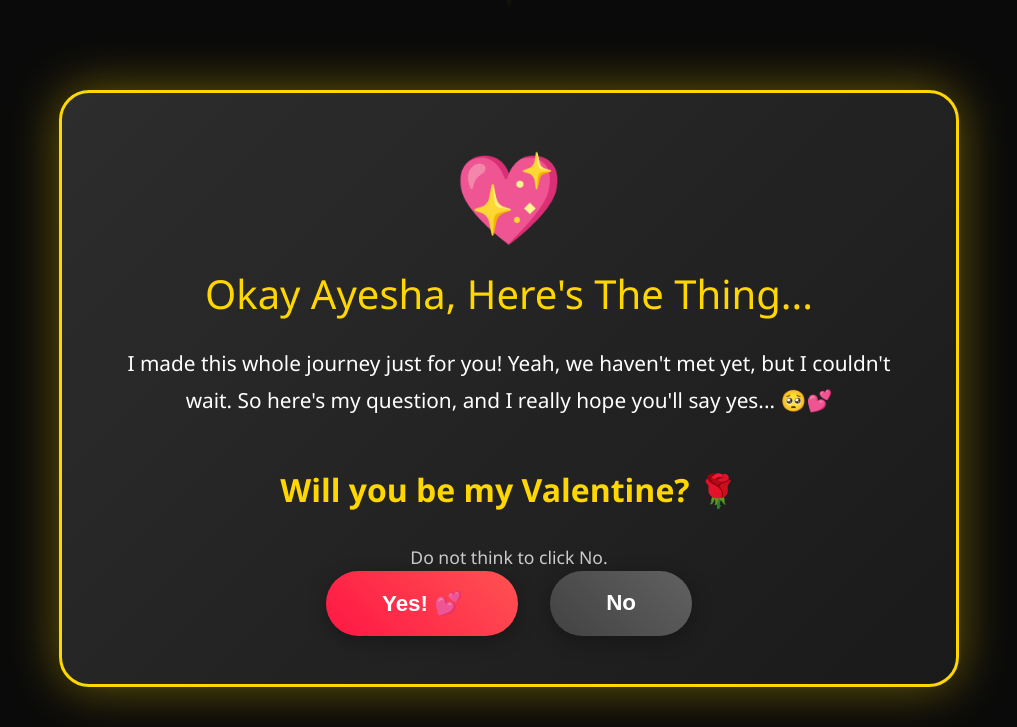
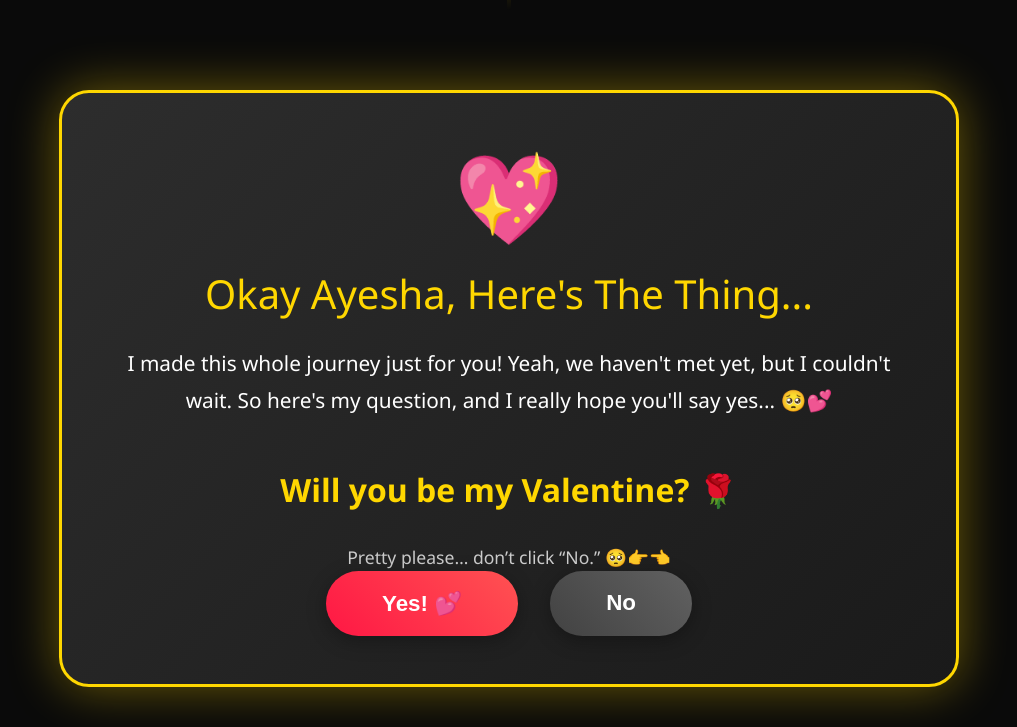
Before and after one commit to anasfwp/Special-project, a plain HTML site: page index.html in a window 1280 px wide. Shown: the part 2165-2892 px from the top of the page, without its empty margins (131-1148 px from the left). Drawn offline with Linux system fonts and the light colour scheme.

```diff
--- a/index.html
+++ b/index.html
@@ -453,7 +453,7 @@
             </div>
             <div class="question">Will you be my Valentine? 🌹</div>
             <div class="stop-description">
-                            Do not think to click No.
+                            Pretty please… don’t click “No.” 🥺👉👈
                         </div>
             <div class="buttons">
                 <button class="btn btn-yes" onclick="handleYes()">Yes! 💕</button>
```
